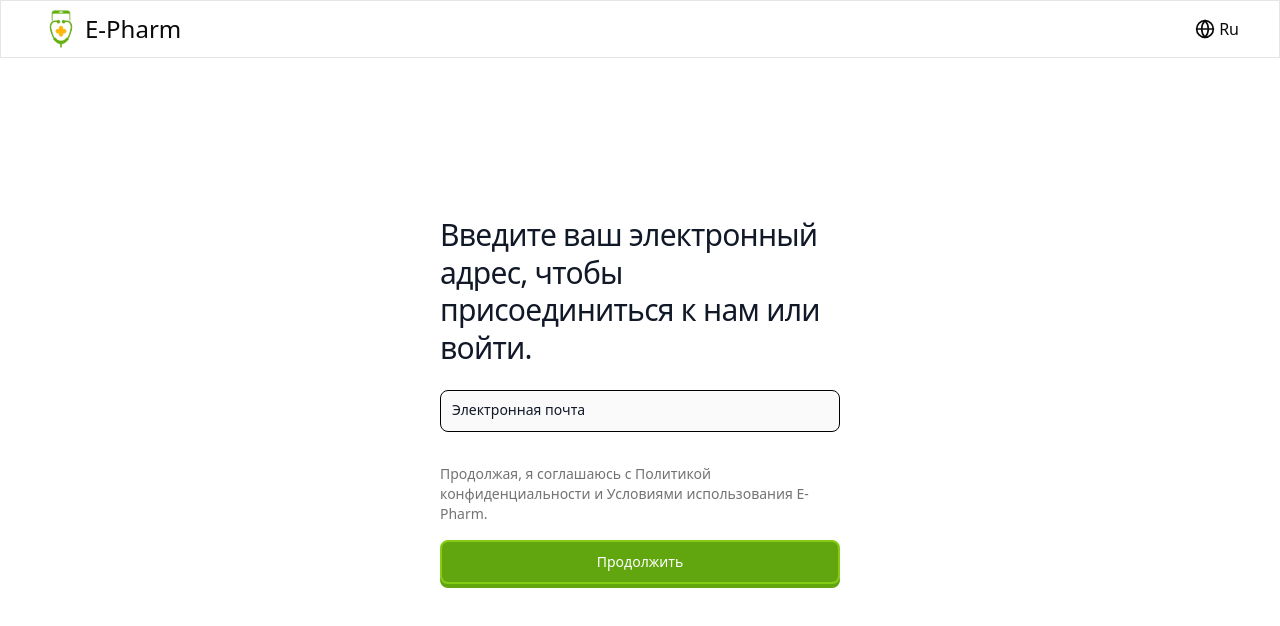
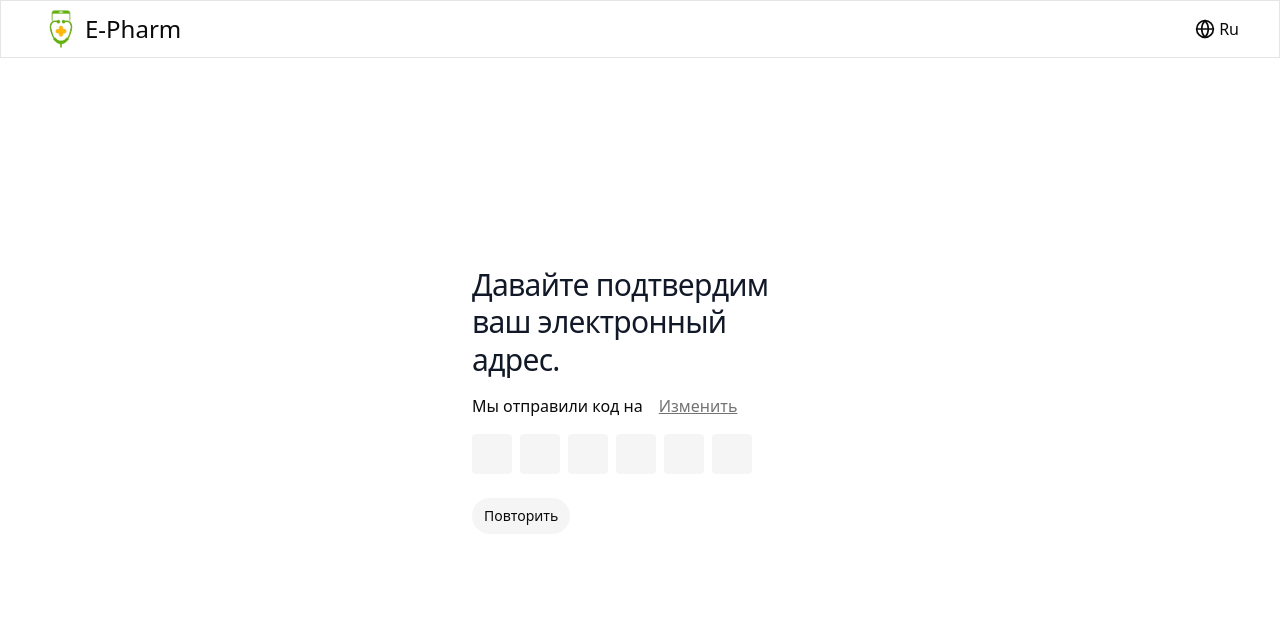
Before and after one commit to E-Pharm-az/E-Pharm-Storefront, a React (Vite) app: page /verify-email in a window 1280 px wide. Before the commit this address led to /email-lookup. Shown: the top 626 px of the page. Built offline with nearby package versions, Linux system fonts and the light colour scheme.

Commit message:
Fix minor bugs

```diff
--- a/src/components/views/Signup.tsx
+++ b/src/components/views/Signup.tsx
@@ -45,12 +45,12 @@ const Signup = () => {
     },
   });
 
-  useEffect(() => {
-    // require confirmed email to be on this page
-    if (!formData.email && !formData.isAccountConfirmed) {
-      navigate("/email-lookup");
-    }
-  }, []);
+  // useEffect(() => {
+  //   // require confirmed email to be on this page
+  //   if (!formData.email && !formData.isAccountConfirmed) {
+  //     navigate("/email-lookup");
+  //   }
+  // }, []);
 
   const isTosAccepted = watch("isTosAccepted", false);
 
@@ -71,7 +71,7 @@ const Signup = () => {
       });
       if (response.status === 200) {
         setAccountSetupCompleted(true);
-        await apiClient.post(
+        const loginResponse = await apiClient.post(
           "auth/login/store",
           {
             email: formData.email,
@@ -82,18 +82,18 @@ const Signup = () => {
             headers: { "Content-Type": "application/json" },
           },
         );
-      }
 
-      const decodedToken = jwtDecode<TokenPayload>(response.data.token);
+        const decodedToken = jwtDecode<TokenPayload>(loginResponse.data.token);
 
         setAuth({
-        tokenResponse: response.data,
+          tokenResponse: loginResponse.data,
           id: decodedToken.jti,
           email: decodedToken.email,
           firstname: decodedToken.sub,
         });
 
         localStorage.setItem("persist", "true");
+      }
     } catch (error) {
       if (axios.isAxiosError(error)) {
         if (error.response) {
@@ -114,7 +114,7 @@ const Signup = () => {
   };
 
   return (
-    <div className="mx-auto w-full py-8 sm:w-[400px] p-6 space-y-4 sm:p-8">
+    <div className="mx-auto w-full py-8 sm:w-[400px] p-6 grid gap-4 sm:p-8">
       {accountSetupCompleted ? (
         <div className="items-center justify-center text-center grid gap-6">
           <div className="grid gap-2">
--- a/src/components/views/VerifyEmail.tsx
+++ b/src/components/views/VerifyEmail.tsx
@@ -45,12 +45,12 @@ const VerifyEmail = () => {
     return () => clearInterval(secondsInterval); // Cleanup on component unmount
   }, [timeoutSeconds]);
 
-  useEffect(() => {
-    // require email to be on this page
-    if (!formData.email) {
-      navigate("/email-lookup");
-    }
-  }, []);
+  // useEffect(() => {
+  //   // require email to be on this page
+  //   if (!formData.email) {
+  //     navigate("/email-lookup");
+  //   }
+  // }, []);
 
   useEffect(() => {
     if (code.length === CODE_LENGTH) {
@@ -89,7 +89,7 @@ const VerifyEmail = () => {
   };
 
   return (
-    <div className="mx-auto py-8 sm:py-0 w-full sm:w-[400px] grid gap-6 p-6 sm:p-0">
+    <div className="mx-auto w-full py-8 sm:w-[400px] p-6 grid gap-4 sm:p-8">
       <h1 className="text-3xl font-medium leading-tight tracking-tight text-gray-900">
         {t("verify-email.title")}
       </h1>
@@ -100,9 +100,7 @@ const VerifyEmail = () => {
           {t("verify-email.edit")}
         </Link>
       </div>
-
-      <form className="grid gap-6">
-        <div className="flex h-[42px] gap-4 items-center">
+      <div className="grid gap-6">
         <InputOTP
           value={code}
           onChange={(value) => setCode(value)}
@@ -120,7 +118,6 @@ const VerifyEmail = () => {
             <InputOTPSlot index={5} />
           </InputOTPGroup>
         </InputOTP>
-        </div>
         <div className="flex gap-2 items-center">
           <button
             type="button"
@@ -132,7 +129,7 @@ const VerifyEmail = () => {
           </button>
           {timeoutSeconds > 0 && <label>{timeoutSeconds}</label>}
         </div>
-      </form>
+      </div>
     </div>
   );
 };
--- a/src/services/api-client.ts
+++ b/src/services/api-client.ts
@@ -1,6 +1,6 @@
 import axios from "axios";
-// const BASE_URL = "https://localhost:7074/api";
-const BASE_URL = "https://api.e-pharm.co/api";
+const BASE_URL = "https://localhost:7074/api";
+// const BASE_URL = "https://api.e-pharm.co/api";
 
 const apiClient = axios.create({
   baseURL: BASE_URL,
```
Lines whose indentation alone changed are shown as unchanged.
